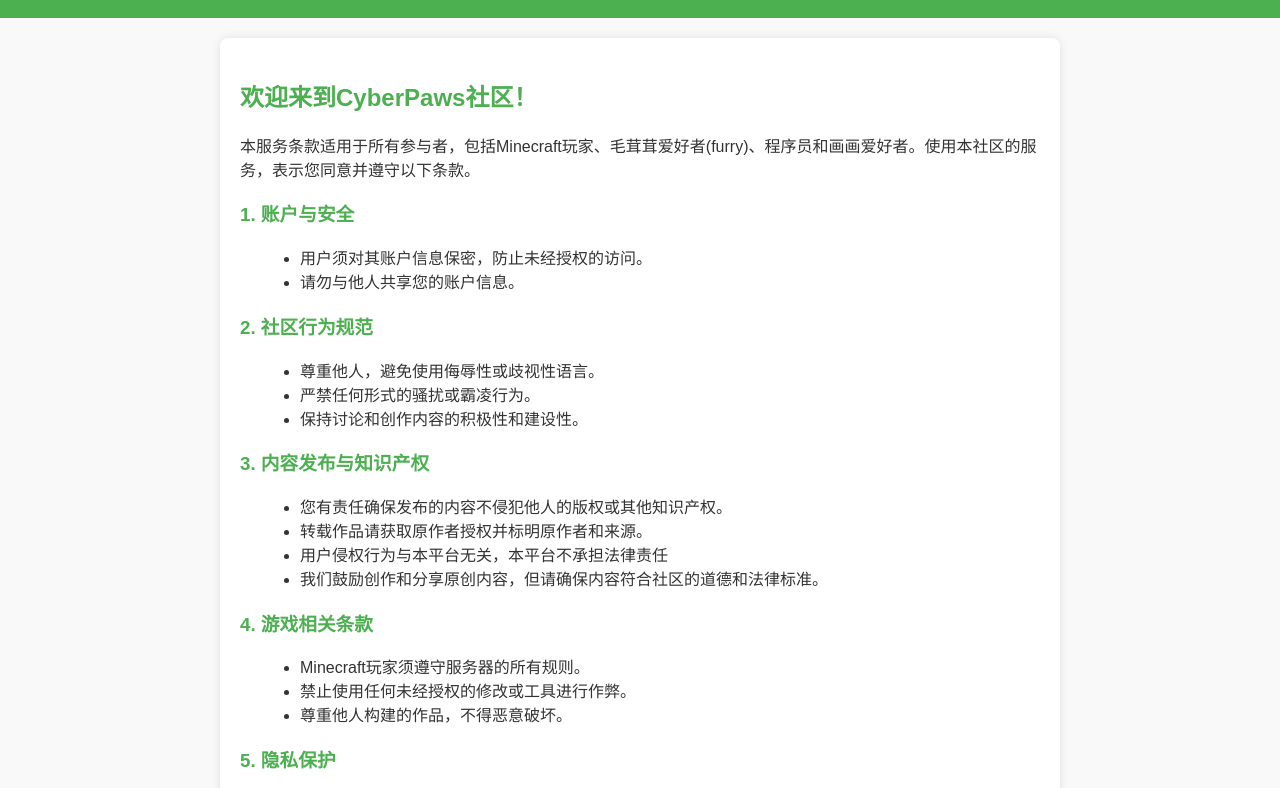
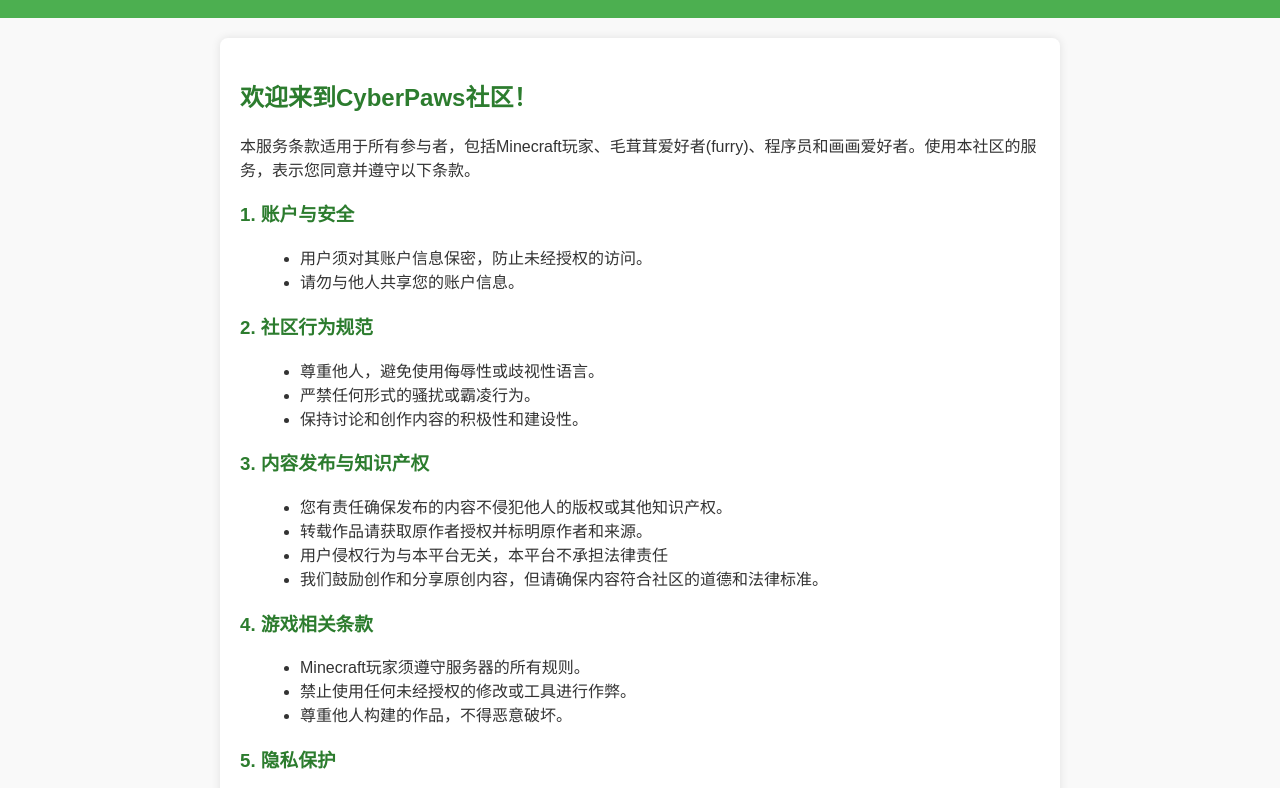
Before and after one commit to bzmid/user.github.io, a plain HTML site: page index.html in a window 1280 px wide. Shown: the part 91-879 px from the top of the page. Drawn offline with Linux system fonts and the light colour scheme.

Commit message:
Update index.html

```diff
--- a/index.html
+++ b/index.html
@@ -31,7 +31,7 @@
         }
 
         h1, h2, h3 {
-            color: #4CAF50;
+            color: #2c7c2e;
         }
 
         ul {
```
